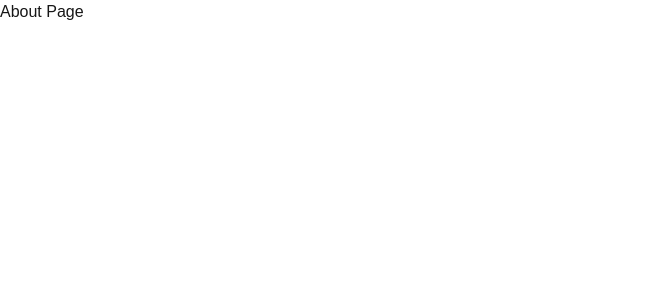
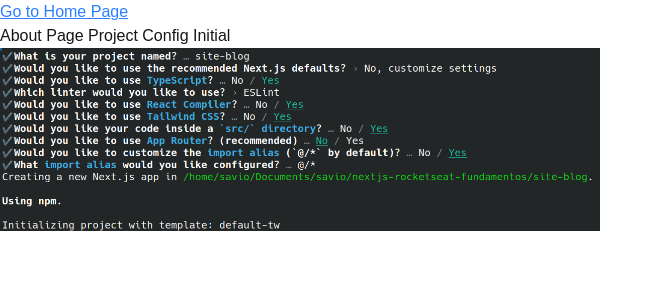
Before and after one commit to savio777/nextjs-rocketseat-fundamentos, a Next.js app in the folder site-blog/: page /about in a window 1280 px wide. Shown: the top 300 px of the page, without its empty margins (0-663 px from the left). Built offline with nearby package versions, Linux system fonts and the light colour scheme.

Commit message:
test tags Image and Link

```diff
--- a/site-blog/src/pages/about/index.tsx
+++ b/site-blog/src/pages/about/index.tsx
@@ -1,3 +1,21 @@
+import Image from 'next/image';
+import Link from 'next/link';
+
 export default function About() {
-  return <h1>About Page</h1>;
+  return (
+    <div>
+      <Link href='/' className='text-blue-500 underline'>
+        Go to Home Page
+      </Link>
+
+      <h1>About Page Project Config Initial</h1>
+
+      <Image
+        src='/assets/config.png'
+        alt='Config Project'
+        width={600}
+        height={400}
+      />
+    </div>
+  );
 }
--- a/site-blog/src/pages/index.tsx
+++ b/site-blog/src/pages/index.tsx
@@ -1,4 +1,5 @@
 import { Geist, Geist_Mono } from 'next/font/google';
+import Link from 'next/link';
 
 const geistSans = Geist({
   variable: '--font-geist-sans',
@@ -16,6 +17,10 @@
       className={`${geistSans.className} ${geistMono.className} flex min-h-screen items-center justify-center font-sans bg-black text-white`}
     >
       <h1>:)</h1>
+
+      <Link href='/about' className='ml-4 text-blue-500 underline'>
+        Go to About Page
+      </Link>
     </div>
   );
 }
```
Also changed, not shown: site-blog/public/assets/config.png (added).
